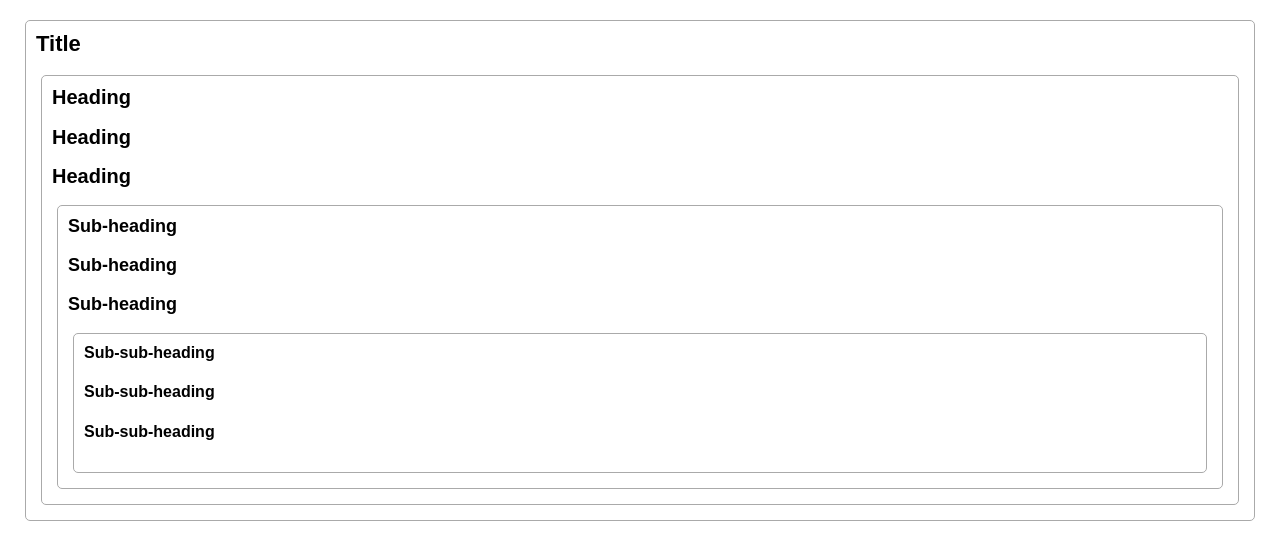
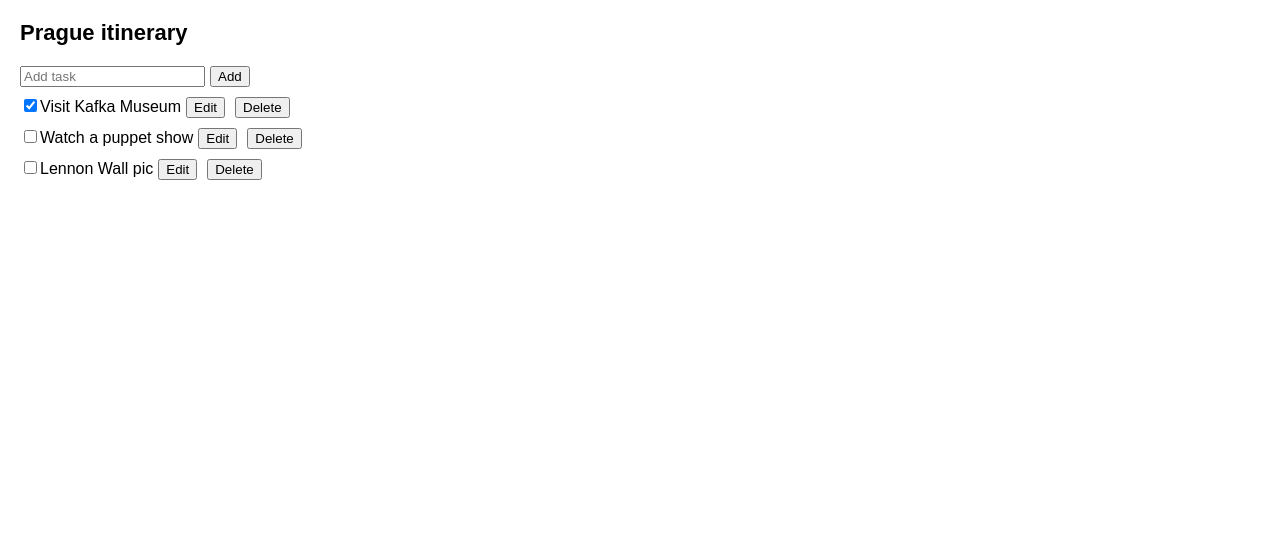
Before and after one commit to jahmedabeer/Learning-react, a React (Vite) app: page / in a window 1280 px wide. Shown: the top 560 px of the page. Built offline with nearby package versions, Linux system fonts and the light colour scheme.

Commit message:
Project setup before : reducer

```diff
--- a/src/App.jsx
+++ b/src/App.jsx
@@ -1,8 +1,54 @@
-import Context from "./usecontext/Context";
+import { useState } from 'react';
+import AddTask from './components/AddTask.jsx';
+import TaskList from './components/TaskList.jsx';
+import { initialTasks } from './data/data.js';
 
-export default function Page() {
+export default function TaskApp() {
+  const [tasks, setTasks] = useState(initialTasks);
+
+  const getNextId = (data) => {
+    const maxId = data.reduce((prev, current) => prev && prev.id > current.id ? prev.id : current.id)
+
+    return maxId + 1;
+  }
+
+  function handleAddTask(text) {
+    setTasks([
+      ...tasks,
+      {
+        id: getNextId(tasks),
+        text: text,
+        done: false,
+      },
+    ]);
+  }
+
+  function handleChangeTask(task) {
+    const nextTasks = tasks.map((t) => {
+      if (t.id === task.id) {
+        return task;
+      }
+      else {
+        return t;
+      }
+    })
+    setTasks(nextTasks);
+  }
+
+  function handleDeleteTask(taskId) {
+    setTasks(tasks.filter((t) => t.id !== taskId));
+  }
+
   return (
-    // <Propdrilling />
-    <Context />
+    <>
+      <h1>Prague itinerary</h1>
+      <AddTask onAddTask={handleAddTask} />
+      <TaskList
+        tasks={tasks}
+        onChangeTask={handleChangeTask}
+        onDeleteTask={handleDeleteTask}
+      />
+      {console.log(tasks)}
+    </>
   );
 }
--- /dev/null
+++ b/src/components/AddTask.jsx
@@ -0,0 +1,21 @@
+import { useState } from 'react';
+
+export default function AddTask({ onAddTask }) {
+    const [text, setText] = useState('');
+    return (
+        <>
+            <input
+                placeholder="Add task"
+                value={text}
+                onChange={(e) => setText(e.target.value)}
+            />
+            <button
+                onClick={() => {
+                    setText(''); // clear form
+                    onAddTask(text);
+                }}>
+                Add
+            </button>
+        </>
+    );
+}
--- /dev/null
+++ b/src/components/TaskList.jsx
@@ -0,0 +1,58 @@
+import { useState } from 'react';
+
+export default function TaskList({ tasks, onChangeTask, onDeleteTask }) {
+    return (
+        <ul>
+            {tasks.map((task) => (
+                <li key={task.id}>
+                    <Task task={task} onChangeTask={onChangeTask} onDeleteTask={onDeleteTask} />
+                </li>
+            ))}
+        </ul>
+    );
+}
+
+function Task({ task, onChangeTask, onDeleteTask }) {
+    const [isEditing, setIsEditing] = useState(false);
+    let taskContent;
+
+    if (isEditing) {
+        taskContent = (
+            <>
+                <input
+                    value={task.text}
+                    onChange={(e) => {
+                        onChangeTask({
+                            ...task,
+                            text: e.target.value,
+                        });
+                    }}
+                />
+                <button onClick={() => setIsEditing(false)}>Save</button>
+            </>
+        );
+    } else {
+        taskContent = (
+            <>
+                {task.text}
+                <button onClick={() => setIsEditing(true)}>Edit</button>
+            </>
+        );
+    }
+    return (
+        <label>
+            <input
+                type="checkbox"
+                checked={task.done}
+                onChange={(e) => {
+                    onChangeTask({
+                        ...task,
+                        done: e.target.checked,
+                    });
+                }}
+            />
+            {taskContent}
+            <button onClick={() => onDeleteTask(task.id)}>Delete</button>
+        </label>
+    );
+}
--- /dev/null
+++ b/src/data/data.js
@@ -0,0 +1,5 @@
+export const initialTasks = [
+  { id: 0, text: 'Visit Kafka Museum', done: true },
+  { id: 1, text: 'Watch a puppet show', done: false },
+  { id: 2, text: 'Lennon Wall pic', done: false },
+];
--- a/src/index.css
+++ b/src/index.css
@@ -46,9 +46,14 @@ ul {
   padding-inline-start: 20px;
 }
 
-.section {
-  padding: 10px;
+button {
   margin: 5px;
-  border-radius: 5px;
-  border: 1px solid #aaa;
 }
+li {
+  list-style-type: none;
+}
+ul,
+li {
+  margin: 0;
+  padding: 0;
+}
```
Also changed, not shown: src/data.js (deleted, +0 -73 lines), 1 other file (tests, documents, lock files or other folders).
